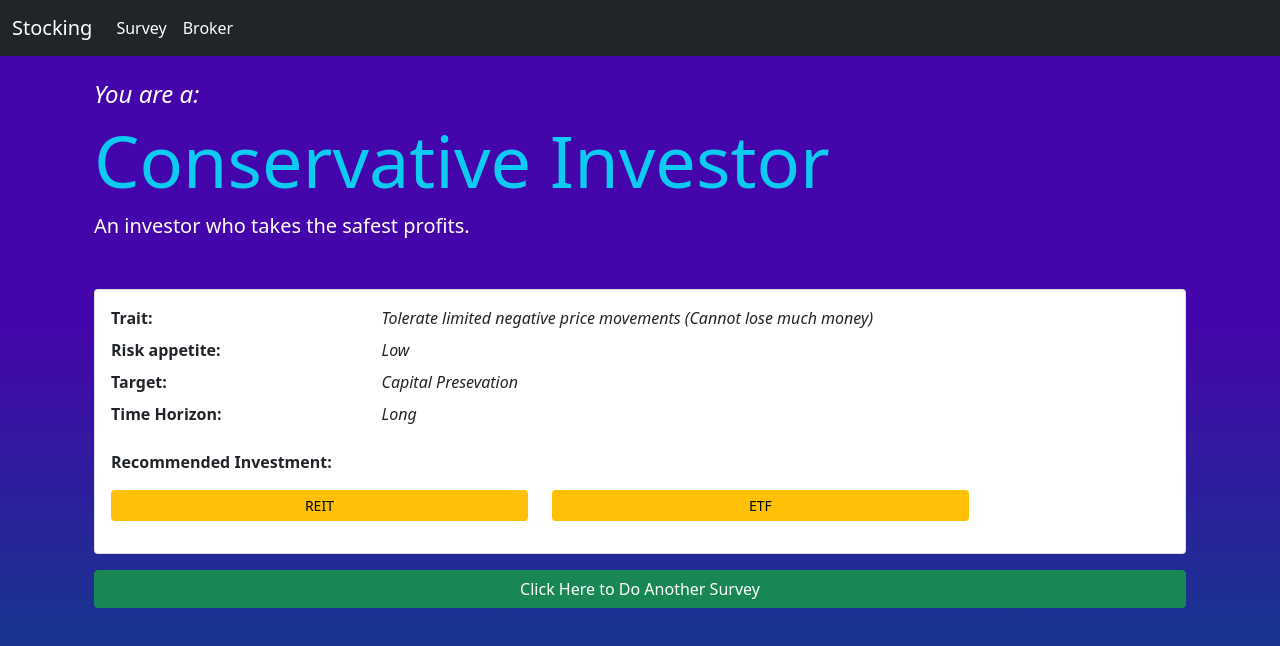
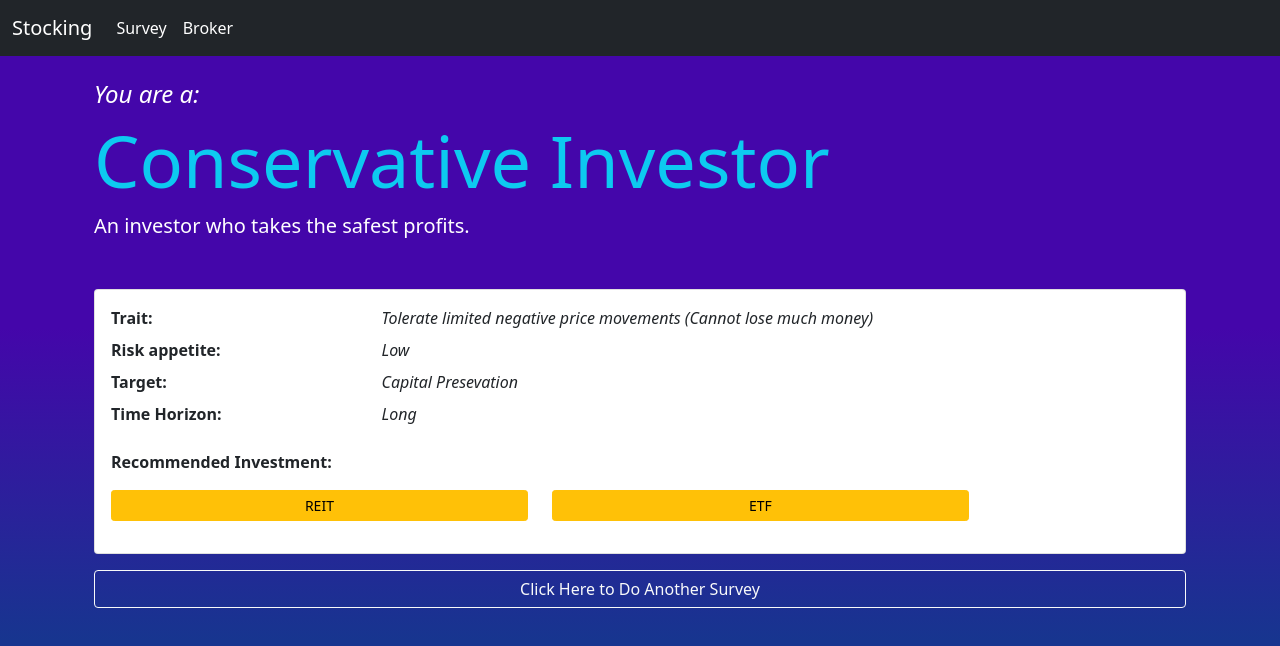
Before and after one commit to ajmal017/stocking, a Vue app: page /result/1 in a window 1280 px wide. Shown: the top 646 px of the page. Built offline with nearby package versions, Linux system fonts and the light colour scheme.

Commit message:
style button

```diff
--- a/src/views/Result.vue
+++ b/src/views/Result.vue
@@ -44,7 +44,7 @@
     </div>
   </div>
   <div class="d-grid gap-2 py-3 animate__animated animate__fadeInUpBig">
-    <router-link class="btn btn-success " :to="{name:'Survey'}">
+    <router-link class="btn btn-outline-light" :to="{name:'Survey'}">
       Click Here to Do Another Survey
     </router-link>
   </div>
```
